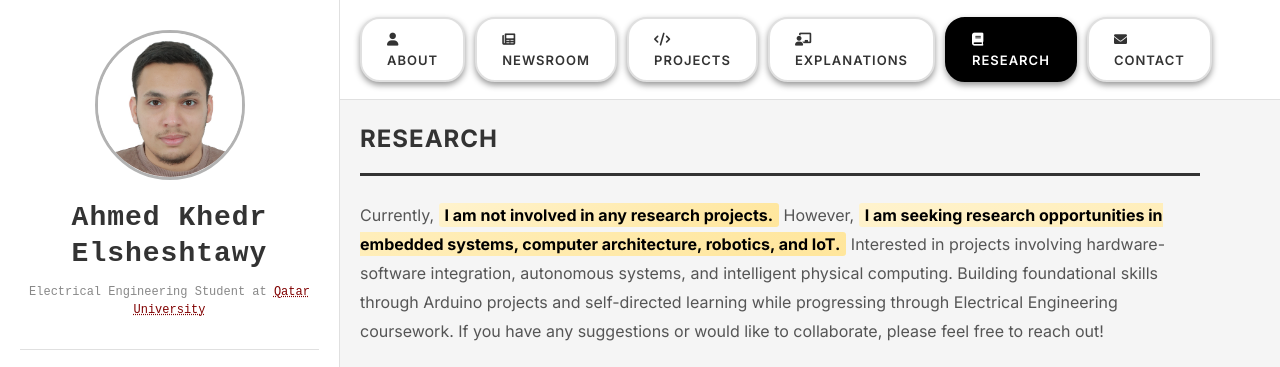
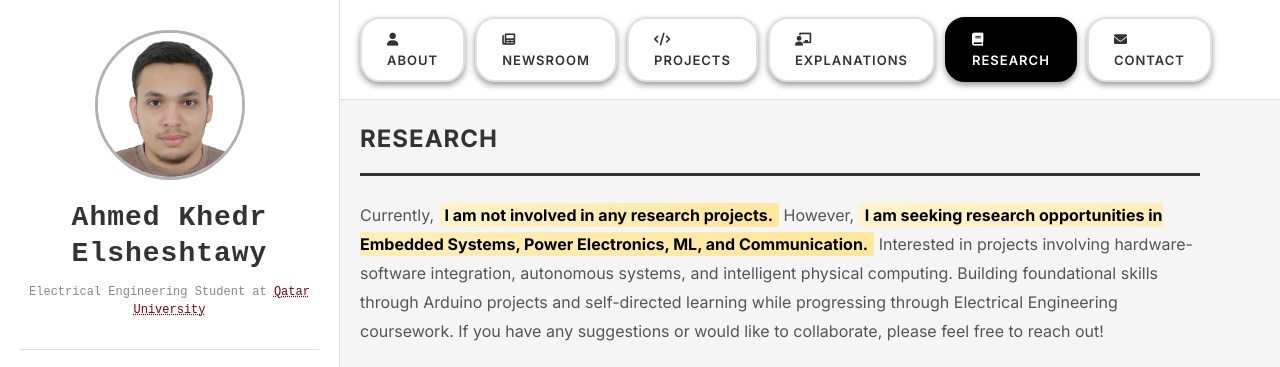
Before and after one commit to Ahmed-Elsheshtawy/Personal-Webpage, a plain HTML site: page source/index.html in a window 1280 px wide. Both pictures are taken after a click on the link "RESEARCH". Shown: the top 367 px of the page. Drawn offline with nearby package versions, Linux system fonts and the light colour scheme.

Commit message:
Edited the research interest

```diff
--- a/source/index.html
+++ b/source/index.html
@@ -566,7 +566,7 @@
             </div>
             <div class="research-container">
                 <div class="research-intro">
-                    <p>Currently, <strong>I am not involved in any research projects.</strong> However, <strong>I am seeking research opportunities in embedded systems, computer architecture, robotics, and IoT.</strong> Interested in projects involving hardware-software integration, autonomous systems, and intelligent physical computing. Building foundational skills through Arduino projects and self-directed learning while progressing through Electrical Engineering coursework. If you have any suggestions or would like to collaborate, please feel free to reach out!</p>
+                    <p>Currently, <strong>I am not involved in any research projects.</strong> However, <strong>I am seeking research opportunities in Embedded Systems, Power Electronics, ML, and Communication.</strong> Interested in projects involving hardware-software integration, autonomous systems, and intelligent physical computing. Building foundational skills through Arduino projects and self-directed learning while progressing through Electrical Engineering coursework. If you have any suggestions or would like to collaborate, please feel free to reach out!</p>
                 </div>
             </div>
         </section>
```
